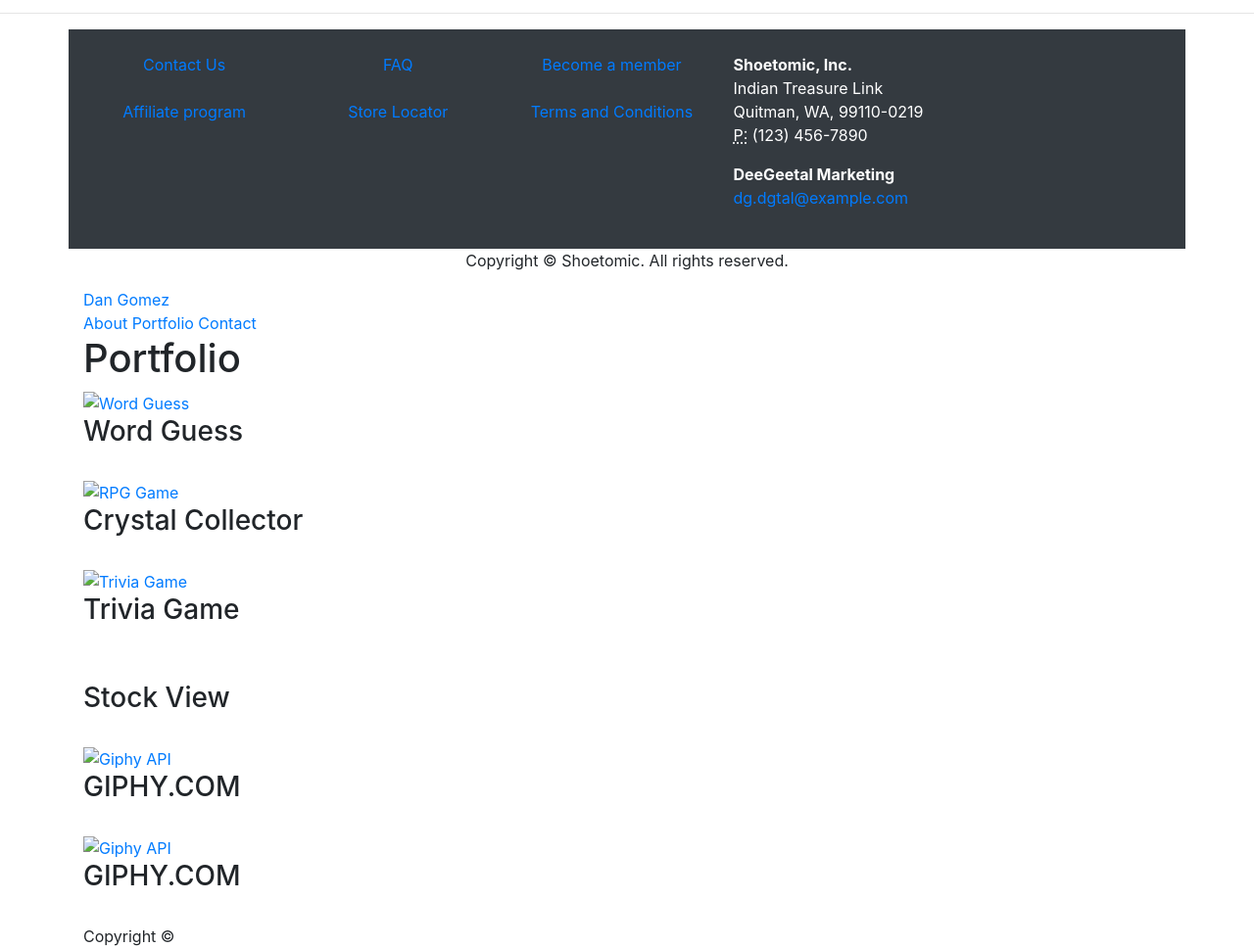
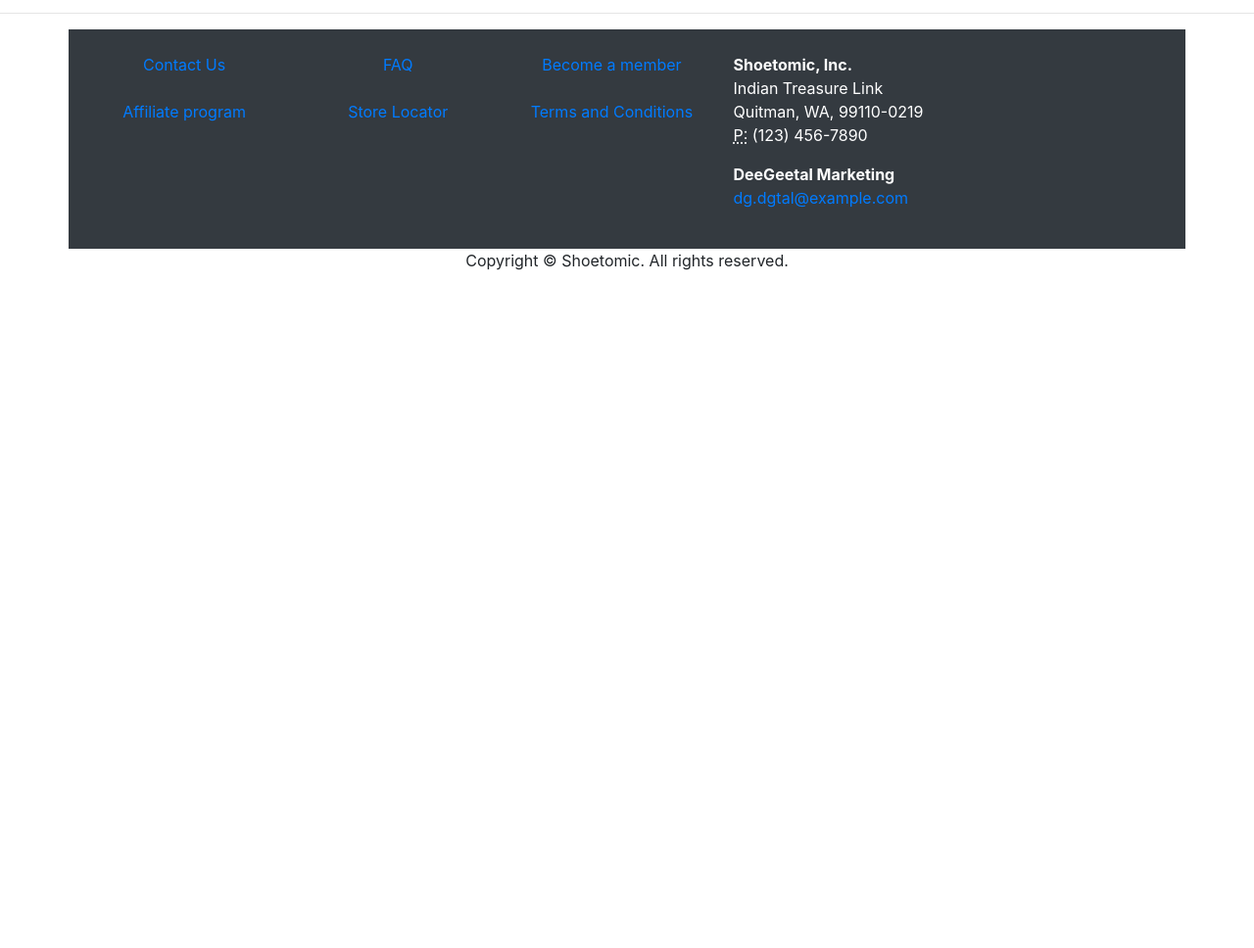
Before and after one commit to dgomez619/shoetomic, a plain HTML site: page men.html in a window 1280 px wide. Shown: the part 550-1518 px from the top of the page at 98% size. After the commit the page ends 844 px from the top, so only its background shows below. Drawn offline with Linux system fonts and the light colour scheme.

Commit message:
fixedErrors

```diff
--- a/men.html
+++ b/men.html
@@ -170,90 +170,3 @@
     <script src="js/bootstrap-4.4.1.js"></script>
   </body>
 </html>
-
-<!doctype html>
-<html lang="en-us">
-
-<head>
-  <meta charset="UTF-8">
-  <title>Portfolio | Dan Gomez</title>
-  <link rel="stylesheet" type="text/css" href="assets/css/style.css">
-</head>
-
-<body>
-
-  <header id="masthead">
-    <div class="container">
-      <a href="index.html" id="logo">Dan Gomez</a>
-      <nav>
-        <a href="index.html">About</a>
-        <a href="portafolio.html">Portfolio</a>
-        <a href="contact.html">Contact</a>
-      </nav>
-    </div>
-  </header>
-
-  <div id="main-container" class="container">
-    <section class="main-section">
-      <h1>Portfolio</h1>
-
-      <div class="work">
-        <a href="https://dgomez619.github.io/guesscolor/">
-        <img src="assets/images/wordguess.jpg"  alt="Word Guess">
-      </a>
-
-        <h3 href="">Word Guess</h3>
-      </div>
-      <br>
-      <div class="work">
-          <a href="https://dgomez619.github.io/crystalcollector/">
-          <img src="assets/images/crystal2.jpg" alt="RPG Game">
-        </a>
-
-        <h3>Crystal Collector</h3>
-      </div>
-      <br>
-      <div class="work"><a href="https://dgomez619.github.io/triviagame.github.io/">
-        <img src="assets/images/trivia2.jpg" alt="Trivia Game"> </a>
-
-        <h3>Trivia Game</h3>
-      </div>
-      <br>
-      <div class="work">
-        <a href="https://dgomez619.github.io/stockviewproject.github.io/">
-        <img src="assets/images/stockmarket.jpg" alt="">
-      </a>
-
-        <h3>Stock View</h3>
-      </div>
-      <br>
-      <div class="work">
-        <a href=" https://dgomez619.github.io/giphyapi/">
-          <img src="assets/images/gify.jpg" alt="Giphy API">
-        </a>
-
-        <h3>GIPHY.COM</h3>
-      </div>
-      <br>
-      <div class="work">
-          <a href="https://dgomez619.github.io/trainscheduler.github.io/">
-            <img src="assets/images/Train-Wallpapers.jpg" alt="Giphy API">
-          </a>
-
-          <h3>GIPHY.COM</h3>
-      </div>
-      <br>
-
-
-    </section>
-
-  </div>
-
-  <footer>
-    <div class="container">
-      Copyright &copy;
-    </div>
-  </footer>
-</body>
-
-</html>
```
